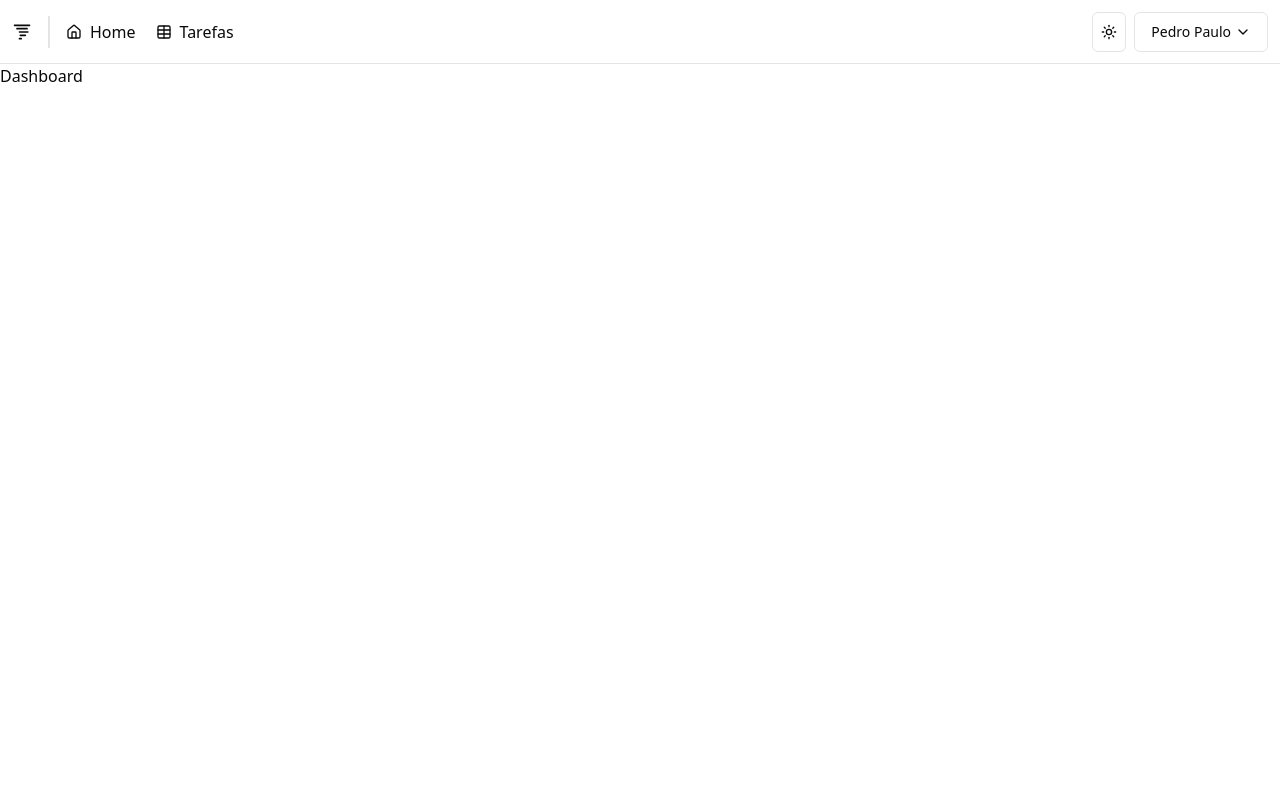
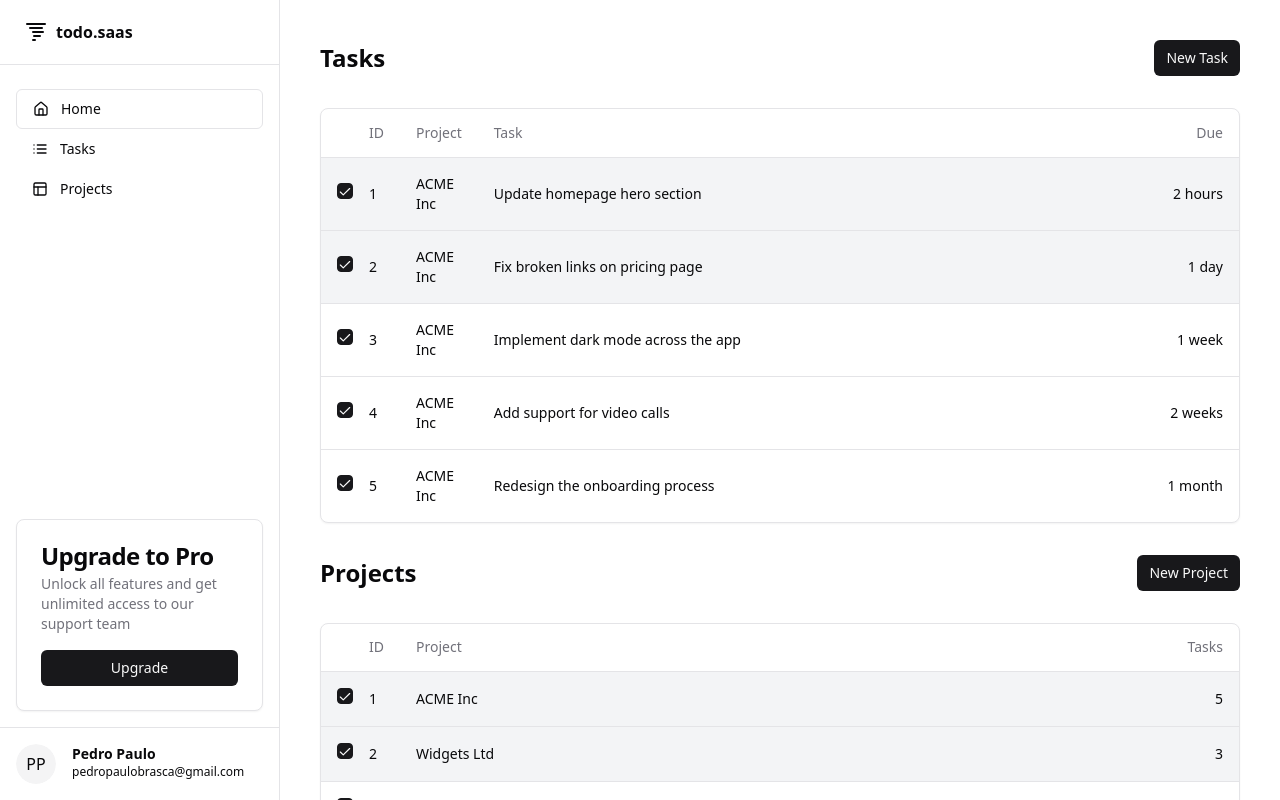
Before and after one commit to pedropaulobrasca/todo-saas-web, a React (Vite) app: page /app in a window 1280 px wide. Built offline with nearby package versions, Linux system fonts and the light colour scheme.

Commit message:
feat: menu sidebar

```diff
--- /dev/null
+++ b/src/components/menu-sidebar.tsx
@@ -0,0 +1,86 @@
+import { Home, Layout, List, Tornado } from 'lucide-react'
+
+import { Avatar, AvatarFallback } from './ui/avatar'
+import { Button } from './ui/button'
+import {
+  Card,
+  CardContent,
+  CardDescription,
+  CardHeader,
+  CardTitle,
+} from './ui/card'
+import { DropdownMenu, DropdownMenuTrigger } from './ui/dropdown-menu'
+import { Separator } from './ui/separator'
+
+export function MenuSidebar() {
+  const active = true
+
+  return (
+    <div className="border-r">
+      <div className="flex h-full flex-col">
+        <div className="flex h-16 items-center px-6">
+          <a className="flex items-center gap-2 font-semibold" href="#">
+            <Tornado className="h-6 w-6" />
+            <span className="max-sm:hidden">todo.saas</span>
+          </a>
+        </div>
+        <Separator />
+        <div className="mt-4 flex-1 overflow-auto py-2">
+          <nav className="grid items-start px-4 text-sm font-medium">
+            <Button
+              asChild
+              className="flex justify-start"
+              variant={active ? 'outline' : 'ghost'}
+            >
+              <a className="flex items-center gap-3 rounded-lg py-2" href="#">
+                <Home className="size-4" />
+                <span>Home</span>
+              </a>
+            </Button>
+            <Button asChild className="flex justify-start" variant={'ghost'}>
+              <a className="flex items-center gap-3 rounded-lg py-2" href="#">
+                <List className="size-4" />
+                Tasks
+              </a>
+            </Button>
+            <Button asChild className="flex justify-start" variant={'ghost'}>
+              <a className="flex items-center gap-3 rounded-lg py-2" href="#">
+                <Layout className="size-4" />
+                Projects
+              </a>
+            </Button>
+          </nav>
+        </div>
+        <div className="mt-auto p-4">
+          <Card>
+            <CardHeader className="pb-4">
+              <CardTitle>Upgrade to Pro</CardTitle>
+              <CardDescription>
+                Unlock all features and get unlimited access to our support team
+              </CardDescription>
+            </CardHeader>
+            <CardContent>
+              <Button className="w-full" size="sm">
+                Upgrade
+              </Button>
+            </CardContent>
+          </Card>
+        </div>
+        <div>
+          <Separator />
+          <DropdownMenu>
+            <DropdownMenuTrigger className="m-4 flex justify-start gap-4">
+              <Avatar>
+                <AvatarFallback>PP</AvatarFallback>
+              </Avatar>
+              <div className="flex flex-col items-start">
+                <h2 className="text-sm font-semibold">Pedro Paulo</h2>
+                <p className="text-xs">pedropaulobrasca@gmail.com</p>
+              </div>
+            </DropdownMenuTrigger>
+          </DropdownMenu>
+        </div>
+      </div>
+    </div>
+  )
+}
--- a/src/pages/_layouts/app.tsx
+++ b/src/pages/_layouts/app.tsx
@@ -1,15 +1,15 @@
 import { Outlet } from 'react-router-dom'
 
-import { MenuHeader } from '@/components/menu-header'
+import { MenuSidebar } from '@/components/menu-sidebar'
 
 export function AppLayout() {
   return (
-    <div>
-      <MenuHeader />
+    <div className="grid h-screen grid-cols-[280px_1fr]">
+      <MenuSidebar />
 
-      <div>
+      <main className="overflow-auto">
         <Outlet />
-      </div>
+      </main>
     </div>
   )
 }
--- a/src/pages/app/dashboard.tsx
+++ b/src/pages/app/dashboard.tsx
@@ -1,3 +1,162 @@
+import { Button } from '@/components/ui/button'
+import { Card, CardContent } from '@/components/ui/card'
+import { Checkbox } from '@/components/ui/checkbox'
+import {
+  Table,
+  TableBody,
+  TableCell,
+  TableHead,
+  TableHeader,
+  TableRow,
+} from '@/components/ui/table'
+
 export function Dashboard() {
-  return <h1>Dashboard</h1>
+  return (
+    <main className="flex flex-1 flex-col gap-4 p-4 md:gap-8 md:p-10">
+      <div className="flex items-center gap-4">
+        <h1 className="text-lg font-semibold md:text-2xl">Tasks</h1>
+        <Button className="ml-auto" size="sm">
+          New Task
+        </Button>
+      </div>
+      <Card>
+        <CardContent className="p-0">
+          <div className="overflow-auto">
+            <Table className="min-w-[600px]">
+              <TableHeader>
+                <TableRow>
+                  <TableHead className="w-6" />
+                  <TableHead className="w-6">ID</TableHead>
+                  <TableHead className="w-6">Project</TableHead>
+                  <TableHead>Task</TableHead>
+                  <TableHead className="text-right">Due</TableHead>
+                </TableRow>
+              </TableHeader>
+              <TableBody>
+                <TableRow className="bg-gray-100 dark:bg-gray-800/40">
+                  <TableCell className="w-6">
+                    <Checkbox defaultChecked />
+                  </TableCell>
+                  <TableCell className="w-6">1</TableCell>
+                  <TableCell className="w-6">ACME Inc</TableCell>
+                  <TableCell className="font-medium">
+                    Update homepage hero section
+                  </TableCell>
+                  <TableCell className="text-right">2 hours</TableCell>
+                </TableRow>
+                <TableRow className="bg-gray-100 dark:bg-gray-800/40">
+                  <TableCell className="w-6">
+                    <Checkbox defaultChecked />
+                  </TableCell>
+                  <TableCell className="w-6">2</TableCell>
+                  <TableCell className="w-6">ACME Inc</TableCell>
+                  <TableCell className="font-medium">
+                    Fix broken links on pricing page
+                  </TableCell>
+                  <TableCell className="text-right">1 day</TableCell>
+                </TableRow>
+                <TableRow>
+                  <TableCell className="w-6">
+                    <Checkbox defaultChecked />
+                  </TableCell>
+                  <TableCell className="w-6">3</TableCell>
+                  <TableCell className="w-6">ACME Inc</TableCell>
+                  <TableCell className="font-medium">
+                    Implement dark mode across the app
+                  </TableCell>
+                  <TableCell className="text-right">1 week</TableCell>
+                </TableRow>
+                <TableRow>
+                  <TableCell className="w-6">
+                    <Checkbox defaultChecked />
+                  </TableCell>
+                  <TableCell className="w-6">4</TableCell>
+                  <TableCell className="w-6">ACME Inc</TableCell>
+                  <TableCell className="font-medium">
+                    Add support for video calls
+                  </TableCell>
+                  <TableCell className="text-right">2 weeks</TableCell>
+                </TableRow>
+                <TableRow>
+                  <TableCell className="w-6">
+                    <Checkbox defaultChecked />
+                  </TableCell>
+                  <TableCell className="w-6">5</TableCell>
+                  <TableCell className="w-6">ACME Inc</TableCell>
+                  <TableCell className="font-medium">
+                    Redesign the onboarding process
+                  </TableCell>
+                  <TableCell className="text-right">1 month</TableCell>
+                </TableRow>
+              </TableBody>
+            </Table>
+          </div>
+        </CardContent>
+      </Card>
+      <div className="flex items-center gap-4">
+        <h1 className="text-lg font-semibold md:text-2xl">Projects</h1>
+        <Button className="ml-auto" size="sm">
+          New Project
+        </Button>
+      </div>
+      <Card>
+        <CardContent className="p-0">
+          <div className="overflow-auto">
+            <Table className="min-w-[600px]">
+              <TableHeader>
+                <TableRow>
+                  <TableHead className="w-6" />
+                  <TableHead className="w-6">ID</TableHead>
+                  <TableHead>Project</TableHead>
+                  <TableHead className="text-right">Tasks</TableHead>
+                </TableRow>
+              </TableHeader>
+              <TableBody>
+                <TableRow className="bg-gray-100 dark:bg-gray-800/40">
+                  <TableCell className="w-6">
+                    <Checkbox defaultChecked />
+                  </TableCell>
+                  <TableCell className="w-6">1</TableCell>
+                  <TableCell className="font-medium">ACME Inc</TableCell>
+                  <TableCell className="text-right">5</TableCell>
+                </TableRow>
+                <TableRow className="bg-gray-100 dark:bg-gray-800/40">
+                  <TableCell className="w-6">
+                    <Checkbox defaultChecked />
+                  </TableCell>
+                  <TableCell className="w-6">2</TableCell>
+                  <TableCell className="font-medium">Widgets Ltd</TableCell>
+                  <TableCell className="text-right">3</TableCell>
+                </TableRow>
+                <TableRow>
+                  <TableCell className="w-6">
+                    <Checkbox defaultChecked />
+                  </TableCell>
+                  <TableCell className="w-6">3</TableCell>
+                  <TableCell className="font-medium">TaskMaster</TableCell>
+                  <TableCell className="text-right">10</TableCell>
+                </TableRow>
+                <TableRow>
+                  <TableCell className="w-6">
+                    <Checkbox defaultChecked />
+                  </TableCell>
+                  <TableCell className="w-6">4</TableCell>
+                  <TableCell className="font-medium">ProjectHub</TableCell>
+                  <TableCell className="text-right">7</TableCell>
+                </TableRow>
+                <TableRow>
+                  <TableCell className="w-6">
+                    <Checkbox defaultChecked />
+                  </TableCell>
+                  <TableCell className="w-6">5</TableCell>
+                  <TableCell className="font-medium">CodeGenius</TableCell>
+                  <TableCell className="text-right">12</TableCell>
+                </TableRow>
+              </TableBody>
+            </Table>
+          </div>
+        </CardContent>
+      </Card>
+    </main>
+  )
 }
```
